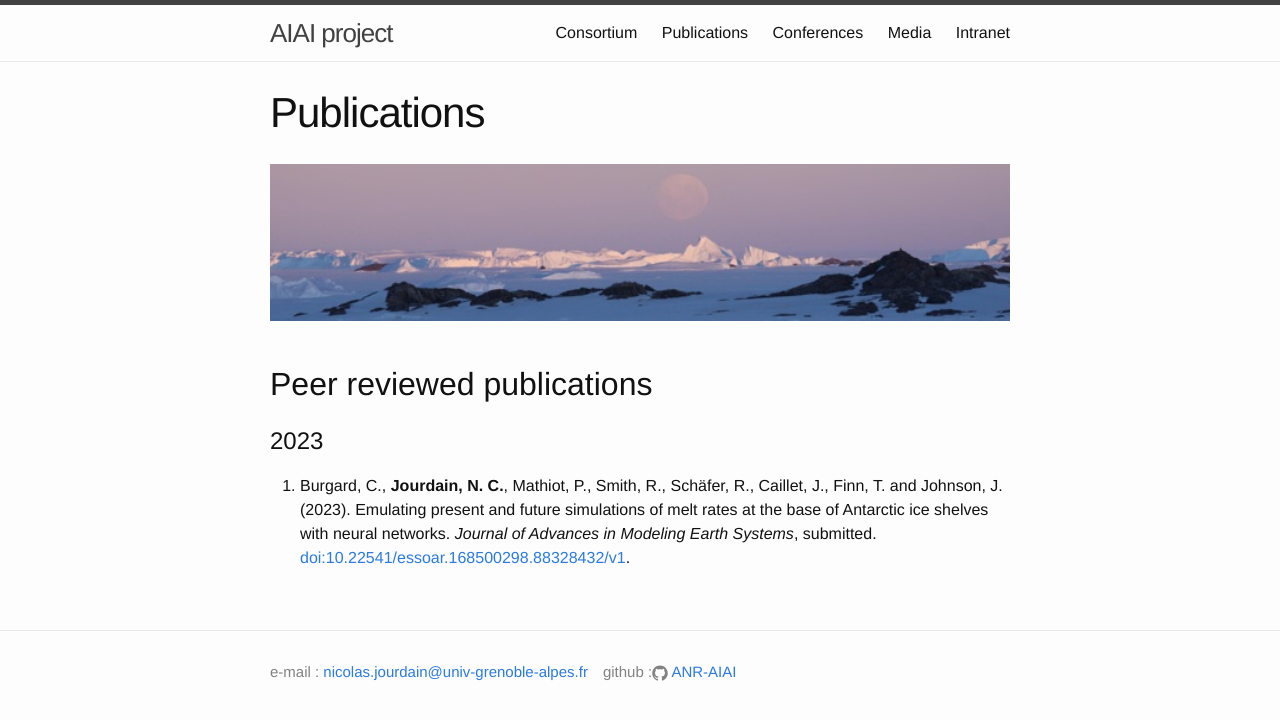
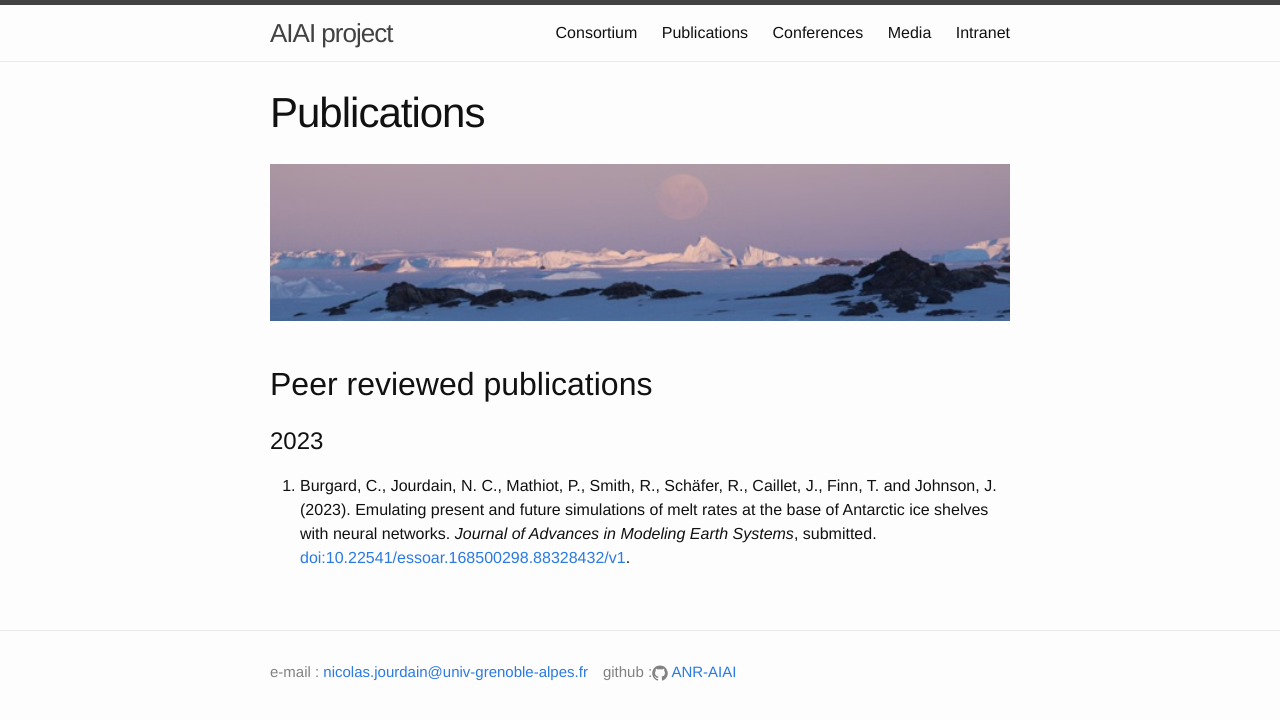
Before and after one commit to ANR-AIAI/ANR-AIAI.github.io, a Jekyll site: the page built from publications.md, in a window 1280 px wide. Shown: the top 720 px of the page. Built offline with Jekyll 4.4.1, drawn with Linux system fonts in a browser that asks for light colours.

Commit message:
minor updates

```diff
--- a/publications.md
+++ b/publications.md
@@ -14,4 +14,4 @@ permalink: /publications/
 
 # 2023
 
-1. Burgard, C., **Jourdain, N. C.**, Mathiot, P., Smith, R., Schäfer, R., Caillet, J., Finn, T. and Johnson, J. (2023). Emulating present and future simulations of melt rates at the base of Antarctic ice shelves with neural networks. _Journal of Advances in Modeling Earth Systems_, submitted. [doi:10.22541/essoar.168500298.88328432/v1](https://doi.org/10.22541/essoar.168500298.88328432/v1).
+1. Burgard, C., Jourdain, N. C., Mathiot, P., Smith, R., Schäfer, R., Caillet, J., Finn, T. and Johnson, J. (2023). Emulating present and future simulations of melt rates at the base of Antarctic ice shelves with neural networks. _Journal of Advances in Modeling Earth Systems_, submitted. [doi:10.22541/essoar.168500298.88328432/v1](https://doi.org/10.22541/essoar.168500298.88328432/v1).
```
Also changed, not shown: consortium.md (+2 -0 lines).
